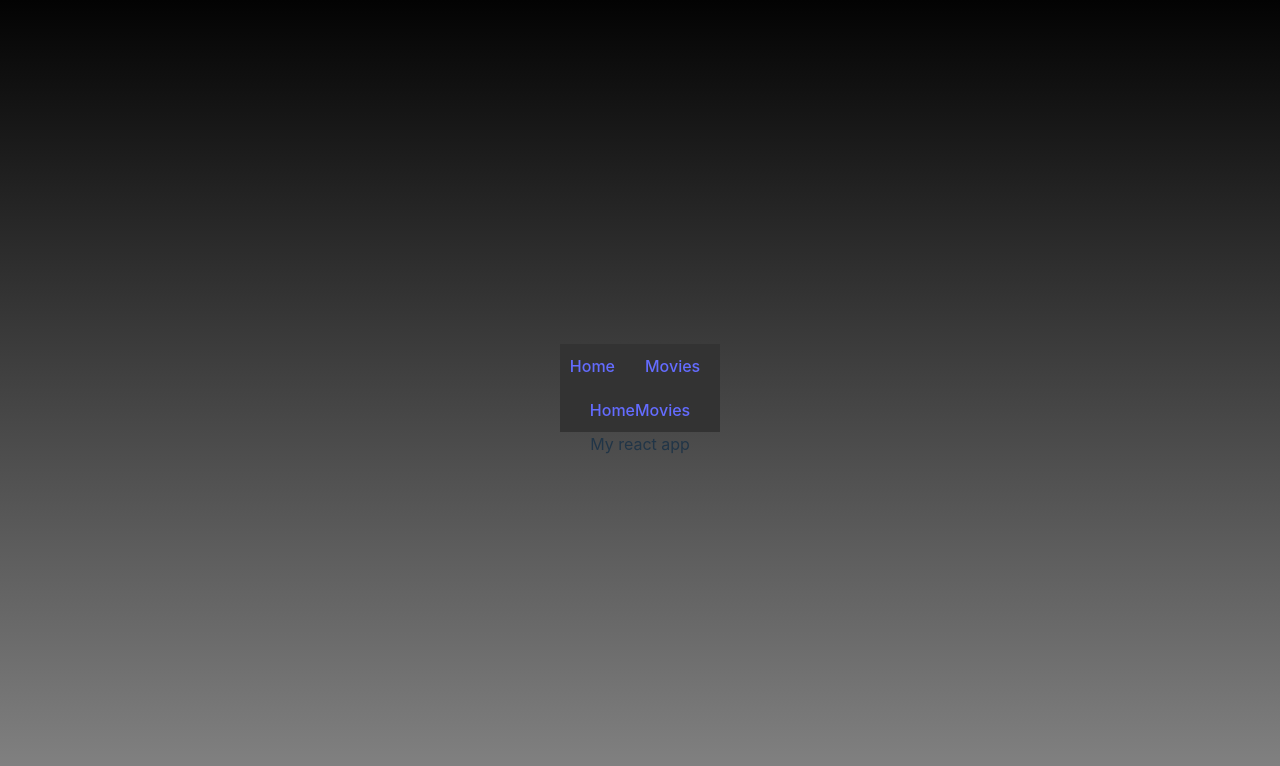
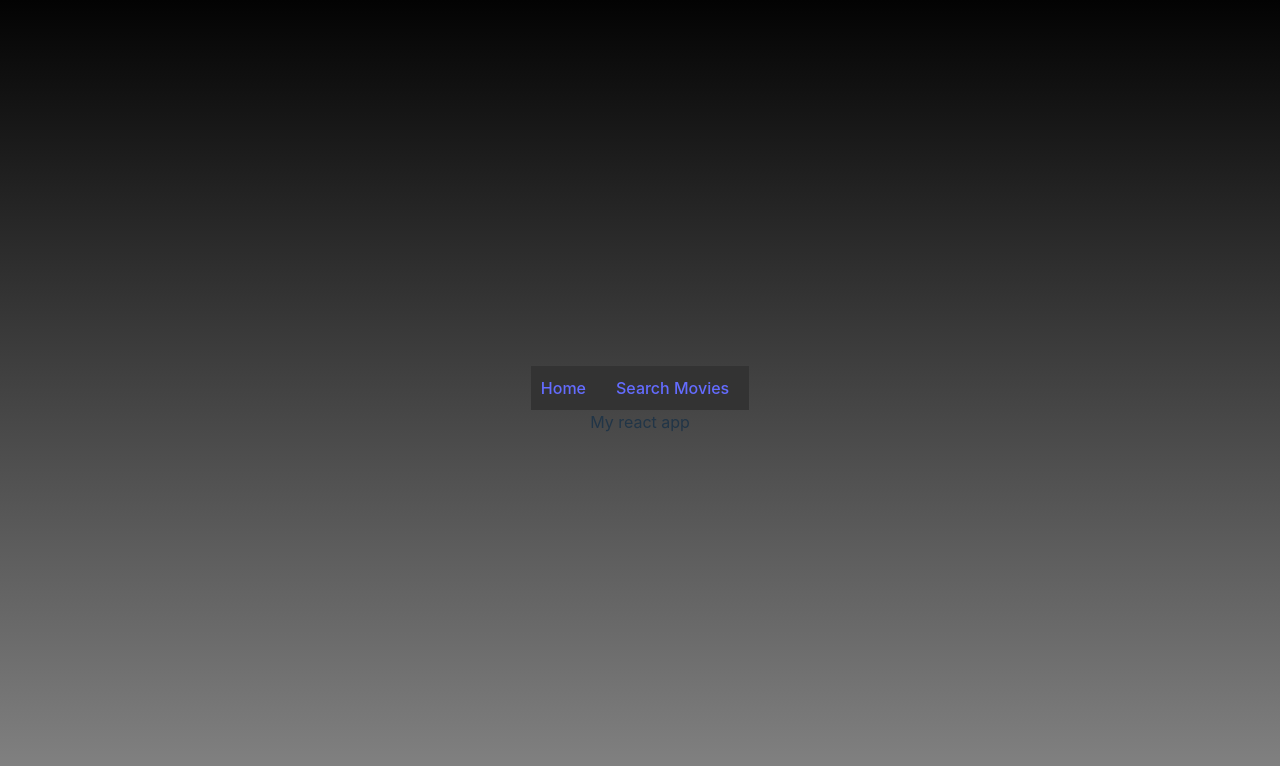
Before and after one commit to Sriraam-Kannan/Hello_react, a React (Vite) app: page / in a window 1280 px wide. Shown: the top 766 px of the page. Built offline with nearby package versions, Linux system fonts and the light colour scheme.

Commit message:
v2.1.0 stable Aesthetic fix required

```diff
--- a/src/App.jsx
+++ b/src/App.jsx
@@ -13,10 +13,6 @@ function App() {
     <ErrorBoundary>
       <BrowserRouter>
         <Navbar />
-        <nav>
-          <Link to="/">Home</Link>
-          <Link to="/movies">Movies</Link>
-        </nav>
 
         <Routes>
           <Route path="/" element={<Home />} />
--- a/src/components/Movies/MovieDetails.jsx
+++ b/src/components/Movies/MovieDetails.jsx
@@ -1,7 +1,5 @@
 import React, { useState, useEffect } from "react";
 import { useParams } from "react-router-dom";
-import Header from "../header";
-import Footer from "../footer";
 import axios from "axios";
 
 const MovieDetails = () => {
@@ -36,7 +34,6 @@ const MovieDetails = () => {
     <div>
       {validMovieId ? (
         <section className="fullscreen_bg">
-          <Header />
           <div className="container mx-auto p-4">
             <div className="flex flex-wrap">
               <div className="w-full md:w-1/3">
@@ -59,11 +56,10 @@ const MovieDetails = () => {
             </div>
 
             <div className="p-4">
-              <h3 className="text-xl font-bold">Overview</h3>
+              <h3 className="text-xl font-bold">Plot</h3>
               <p>{movie.Plot}</p>
             </div>
           </div>
-          <Footer />
         </section>
       ) : (
         <div className="container text-center">
--- a/src/components/header.jsx
+++ b/src/components/header.jsx
@@ -7,19 +7,19 @@ const Header = () => {
       <div className="container mx-auto flex items-center justify-between">
         <div className="navbar-header">
           <Link to="/" className="navbar-brand text-white text-2xl font-bold">
-            Logo
+            Logo from header
           </Link>
         </div>
         <div id="navbar" className="navbar-collapse collapse">
           <ul className="nav navbar-nav navbar-right flex space-x-4">
             <li>
               <Link to="/" className="text-white">
-                Home
+                Home from header
               </Link>
             </li>
             <li>
               <Link to="/movies" className="text-white">
-                Movies List
+                Movies List from header
               </Link>
             </li>
           </ul>
--- a/src/components/navbar/navbar.css
+++ b/src/components/navbar/navbar.css
@@ -17,3 +17,11 @@ nav {
     text-decoration: none;
     color: white;
   }
+
+  body {
+    margin: 0;
+    display: flex;
+    place-items: center;
+    min-width: 320px;
+    min-height: 100vh;
+  }
--- a/src/components/navbar/navbar.jsx
+++ b/src/components/navbar/navbar.jsx
@@ -1,7 +1,6 @@
 import React from 'react';
 import { Link } from 'react-router-dom';
 import './navbar.css';
-
 
 const Navbar = () => {
   return (
@@ -11,7 +10,7 @@ const Navbar = () => {
           <Link to="/">Home</Link>
         </li>
         <li>
-          <Link to="/MoviesHomepage">Movies</Link>
+          <Link to="/movies">Search Movies</Link>
         </li>
       </ul>
     </nav>
```
